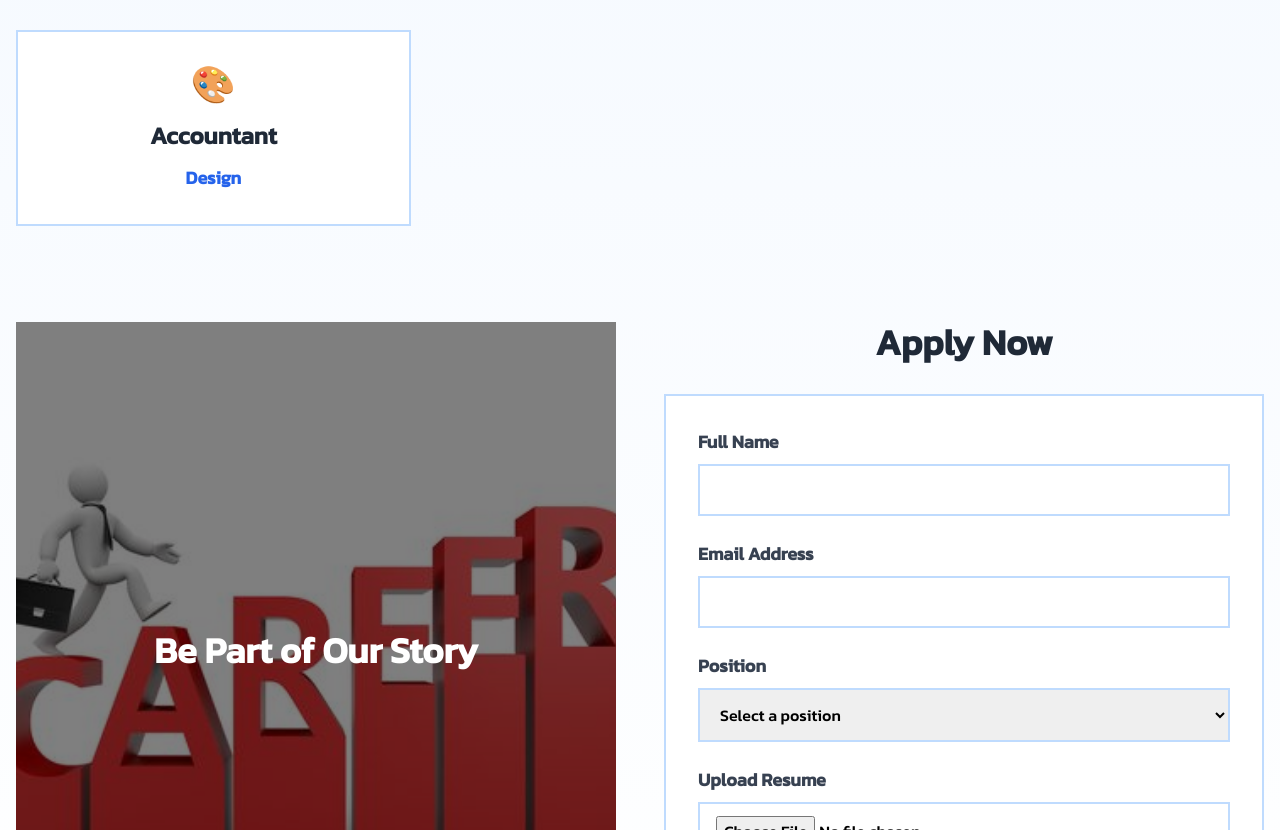
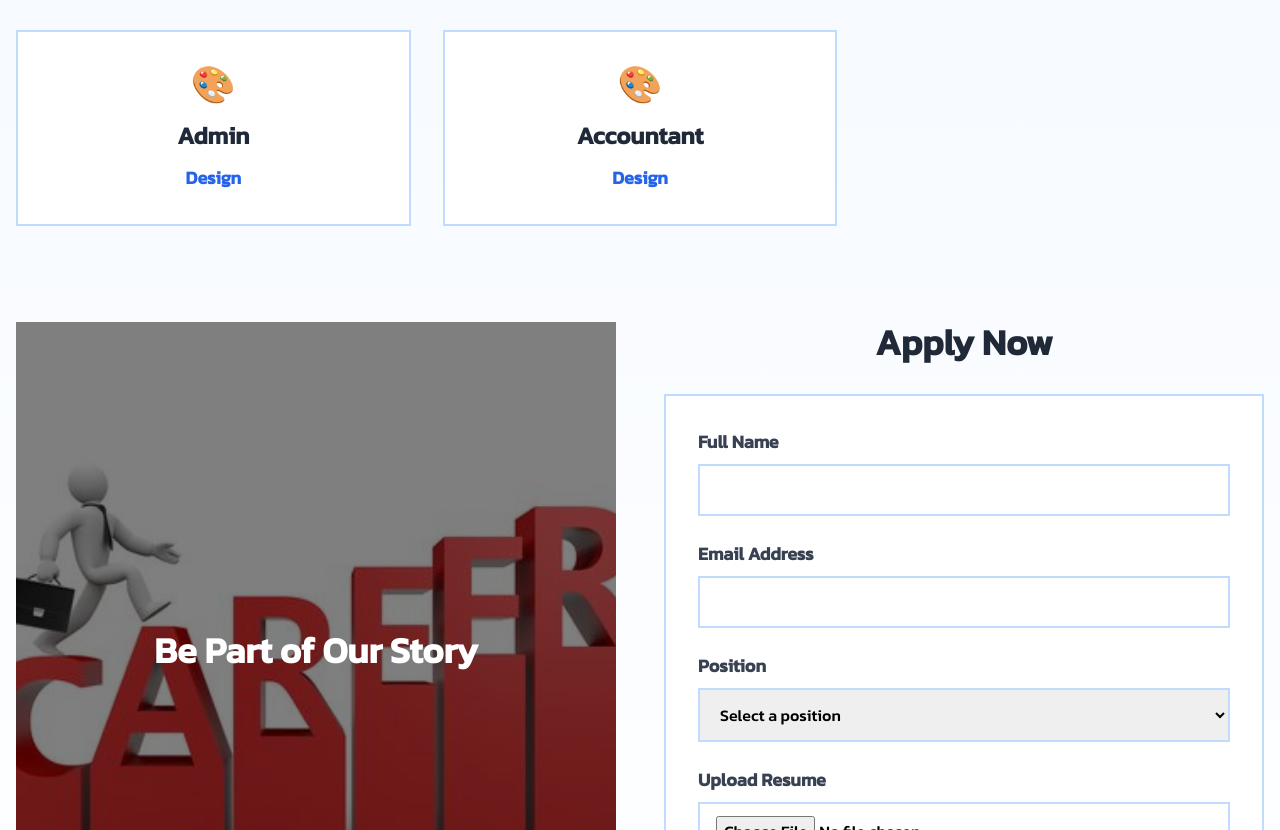
Before and after one commit to AkshayKalamkarr/supremeinfrastructure, a Next.js app: page /contact/career in a window 1280 px wide. Shown: the part 926-1756 px from the top of the page. Built offline with nearby package versions, Linux system fonts and the light colour scheme.

Commit message:
new code

```diff
--- a/app/contact/career/page.jsx
+++ b/app/contact/career/page.jsx
@@ -28,6 +28,7 @@ const CareerPage = () => {
         { title: 'Site Engineer', department: 'Engineering', icon: '🏗️' },
         { title: 'Purchase Engineer', department: 'Product', icon: '🛒' },
         { title: 'Interior Designer', department: 'Design', icon: '🎨' },
+        { title: 'Admin', department: 'Design', icon: '🎨' },
         { title: 'Accountant', department: 'Design', icon: '🎨' },
     ];
 
```
